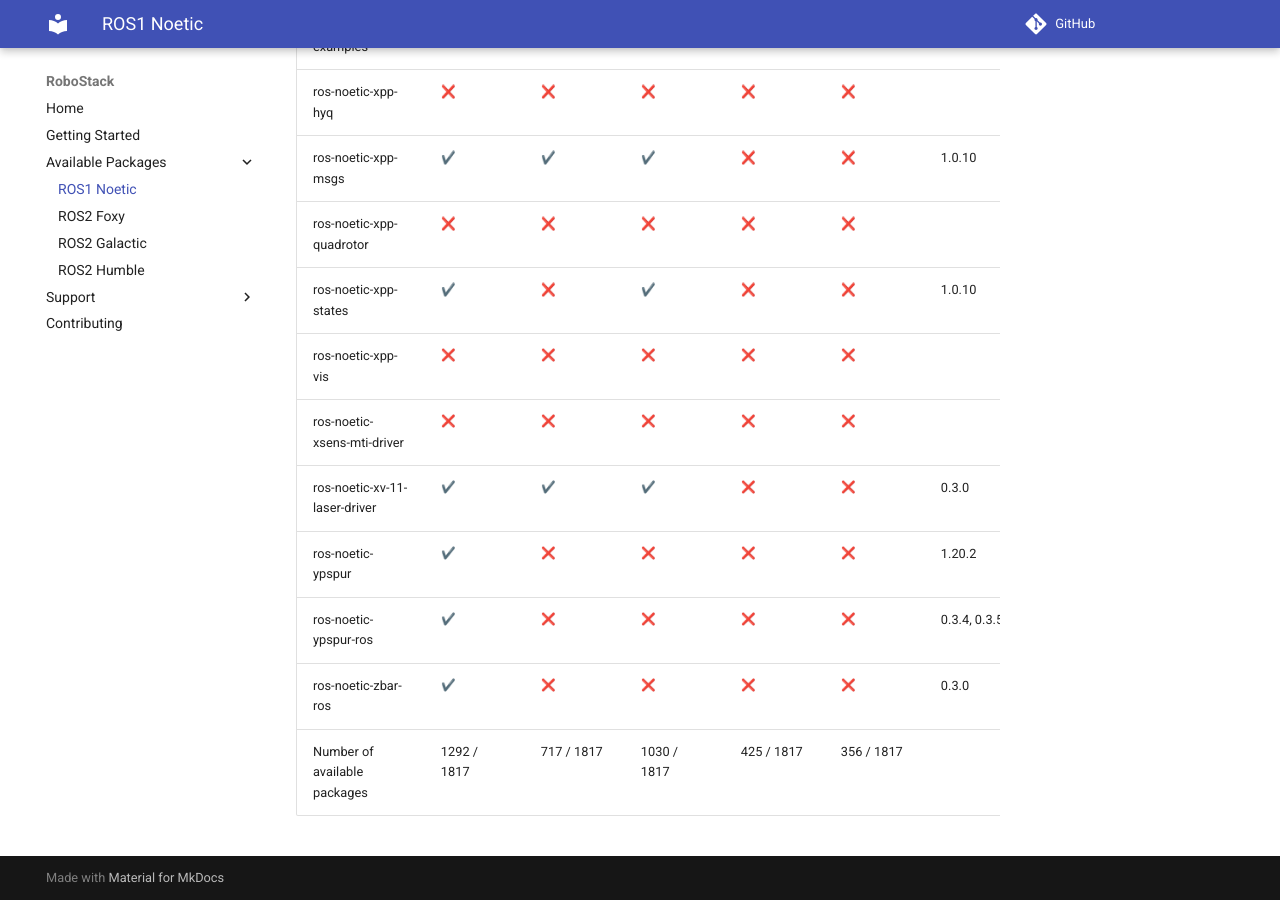
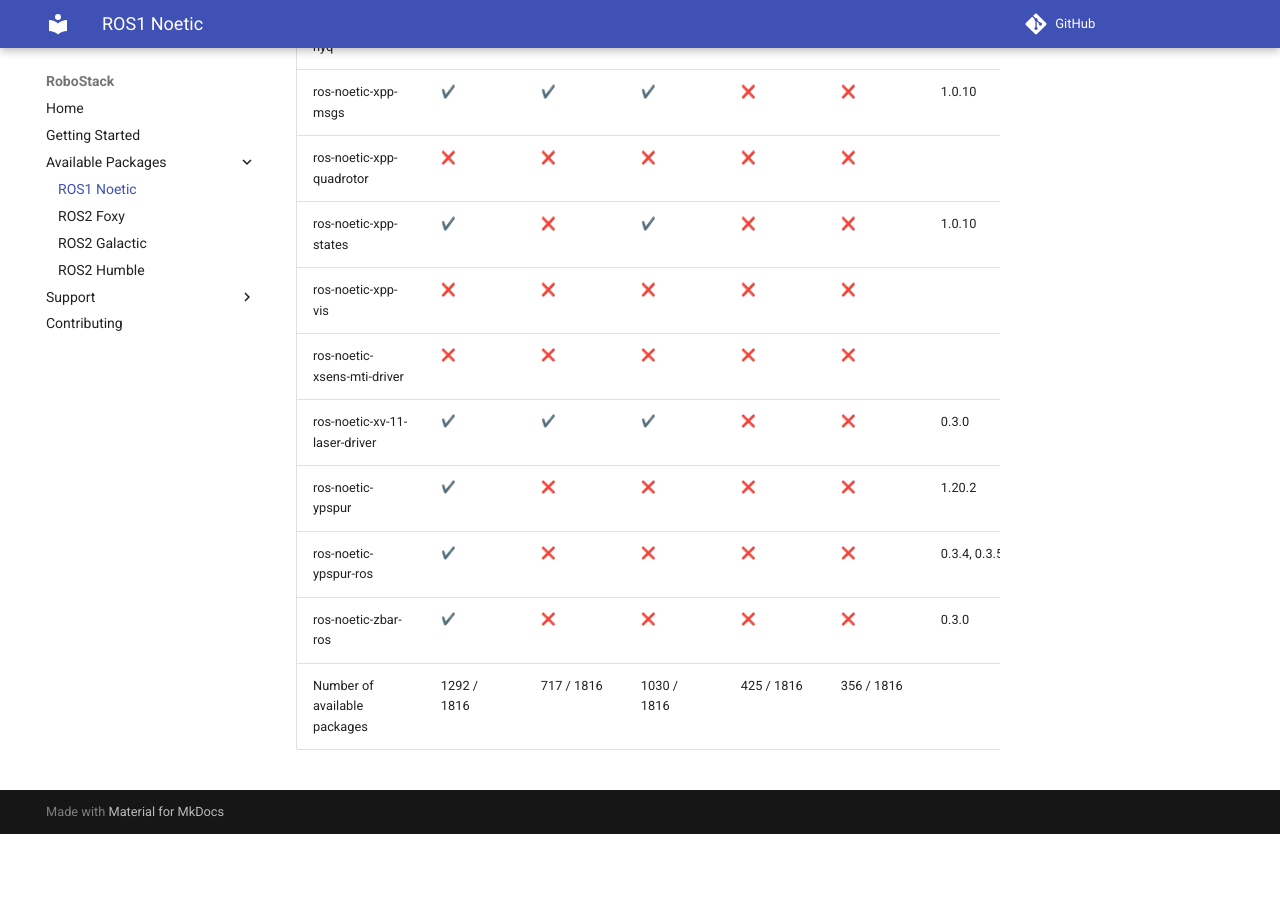
Before and after one commit to RoboStack/robostack.github.io, an MkDocs documentation site: the page built from docs/noetic.md, in a window 1280 px wide and 900 px high, scrolled down 132589 px. Built offline with MkDocs 1.6.1 and Material for MkDocs 9.7.7, drawn with Linux system fonts in a browser that asks for light colours; emoji names are drawn with the system emoji font; comment, search, counter and statistics services are not loaded; after the commit the page ends 133423 px from its top, so only the background shows below that; some of the changed text lies outside the part shown.

Commit message:
Update tables

```diff
--- a/docs/noetic.md
+++ b/docs/noetic.md
@@ -1817,4 +1816,4 @@
 | ros-noetic-ypspur | :heavy_check_mark: { data-sort='1' } | :x: { data-sort='0' } | :x: { data-sort='0' } | :x: { data-sort='0' } | :x: { data-sort='0' } | 1.20.2  |
 | ros-noetic-ypspur-ros | :heavy_check_mark: { data-sort='1' } | :x: { data-sort='0' } | :x: { data-sort='0' } | :x: { data-sort='0' } | :x: { data-sort='0' } | 0.3.4, 0.3.5  |
 | ros-noetic-zbar-ros | :heavy_check_mark: { data-sort='1' } | :x: { data-sort='0' } | :x: { data-sort='0' } | :x: { data-sort='0' } | :x: { data-sort='0' } | 0.3.0  |
-| Number of available packages |  1292 / 1817 | 717 / 1817 | 1030 / 1817 | 425 / 1817 | 356 / 1817 |
+| Number of available packages |  1292 / 1816 | 717 / 1816 | 1030 / 1816 | 425 / 1816 | 356 / 1816 |
```
Also changed, not shown: other parts of docs/noetic.md (+0 -1 lines), docs/foxy.md (+8 -1 lines).
